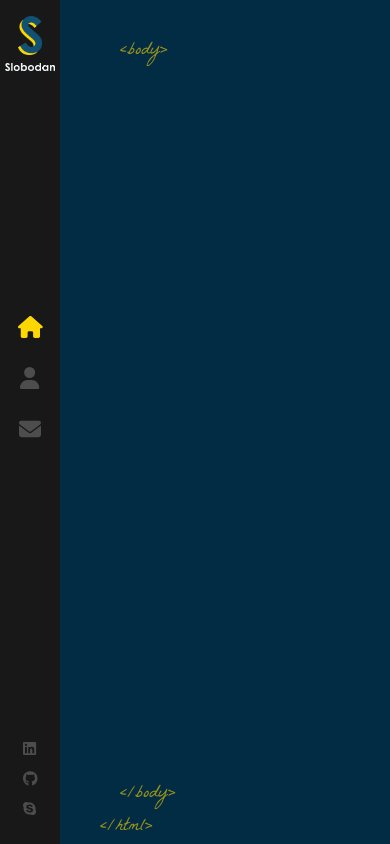
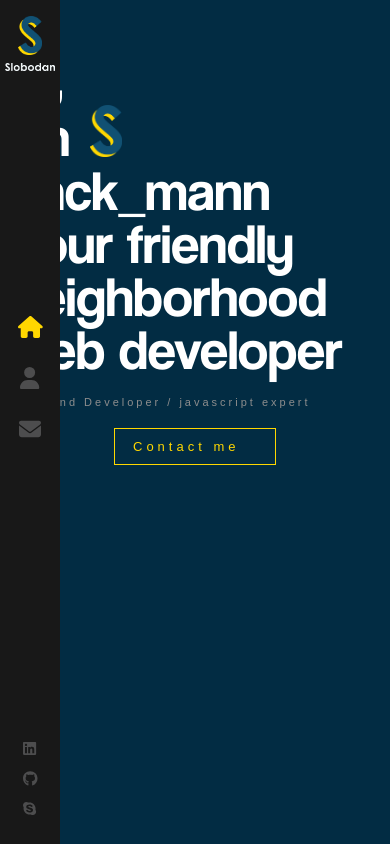
Before and after one commit to kingcaliente/LP-Portfolio, a React (Create React App) app: page / in a window 390 px wide. Built offline with nearby package versions, Linux system fonts and the light colour scheme.

Commit message:
update to Homepage and Layout

```diff
--- a/src/App.js
+++ b/src/App.js
@@ -1,12 +1,17 @@
+import { Routes, Route } from "react-router-dom";
+import Home from './components/Home'
+import Layout from './components/Layout'
 import "./App.scss";
-import Layout from './components/Layout'
-import { Routes, Route } from "react-router-dom";
+
+
 
 function App() {
   return (
     <>
-    <Routes>
-      <Route path="/" element={<Layout />} />
+      <Routes>
+        <Route path="/" element={<Layout />}>
+          <Route index element={<Home />} />
+      </Route>
     </Routes>
     </>
   )
--- /dev/null
+++ b/src/components/Home/index.js
@@ -0,0 +1,25 @@
+import { Link } from 'react-router-dom';
+import LogoTitle from '../../assets/images/logo-s.png';
+import '../Home/index.scss';
+
+
+const Home = () => {
+
+    return (
+        <div className="container home-page">
+            <div className="text-zone">
+                <h1>Hi, <br /> I'm
+                    <img src={LogoTitle} alt="developer" />
+                    nack_mann
+                    <br />
+                    your friendly neighborhood web developer
+                </h1>
+                <h2>Frontend Developer / javascript expert</h2>
+                <Link to="/contact" className="flat-button">Contact me</Link>
+            </div>
+        </div>
+    );
+}
+
+
+export default Home
--- /dev/null
+++ b/src/components/Home/index.scss
@@ -0,0 +1,126 @@
+.home-page {
+    .text-zone {
+      position: absolute;
+      left: 10%;
+      top: 50%;
+      transform: translateY(-50%);
+      width: 40%;
+      max-height: 90%;
+    }
+
+    h1 {
+      color: #fff;
+      font-size: 56px;
+      line-height: 53px;
+      margin: 0;
+      font-family: 'Coolvetica';
+      font-weight: 400;
+
+      &:before {
+        content: '<h1>';
+        font-family: 'La Belle Aurore', cursive;
+        color: #ffd700;
+        font-size: 18px;
+        position: absolute;
+        margin-top: -40px;
+        left: -15px;
+        opacity: 0.6;
+      }
+
+      &:after {
+        content: '<h1/>';
+        font-family: 'La Belle Aurore', cursive;
+        color: #ffd700;
+        font-size: 18px;
+        position: absolute;
+        margin-top: 18px;
+        margin-left: 20px;
+        animation: fadeIn 1s 1.7s backwards;
+        opacity: 0.6;
+      }
+
+      img {
+        margin-left: 20px;
+        opacity: 0;
+        width: 32px;
+        height: auto;
+        animation: rotateIn 1s linear both;
+        animation-delay: 1.4s;
+      }
+    }
+
+    h2 {
+      color: #8d8d8d;
+      margin-top: 20px;
+      font-weight: 400;
+      font-size: 11px;
+      font-family: sans-serif;
+      letter-spacing: 3px;
+      animation: fadeIn 1s 1.8s backwards;
+    }
+
+    .flat-button {
+      color: #ffd700;
+      font-size: 13px;
+      font-weight: 400;
+      letter-spacing: 4px;
+      font-family: sans-serif;
+      text-decoration: none;
+      padding: 10px 18px;
+      border: 1px solid #ffd700;
+      margin-top: 25px;
+      float: left;
+      animation: fadeInAnimation 1s 1.8s backwards;
+      white-space: nowrap;
+
+      &:hover {
+        background: #ffd700;
+        color: #333;
+      }
+    }
+  }
+
+
+
+  @media screen and (max-width: 1200px) {
+    .tags,
+    .home-page h1:before,
+    .home-page h1:after {
+      display: none;
+    }
+
+    .home-page .text-zone {
+      position: initial;
+      width: 100%;
+      transform: none;
+      padding: 10px;
+      box-sizing: border-box;
+    }
+
+    .home-page .flat-button {
+      float: none;
+      display: block;
+      margin: 20px auto 0 auto;
+      width: 124px;
+    }
+
+    .logo-container {
+      position: relative;
+      width: 100px;
+      height: auto;
+      top: 50px;
+      right: 0;
+      box-sizing: border-box;
+      margin: auto;
+      left: 0;
+    }
+
+    .logo-container svg {
+      position: absolute;
+      top: auto;
+      right: auto;
+      bottom: auto;
+      left: 0;
+      margin: auto;
+    }
+  }
--- a/src/components/Layout/index.scss
+++ b/src/components/Layout/index.scss
@@ -22,3 +22,18 @@
   .bottom-tag-html {
     margin-left: -20px;
   }
+
+  .container {
+    width: 100%;
+    will-change: contents;
+    height: 90%;
+    min-height: 566px;
+    position: absolute;
+    opacity: 0;
+    top: 5%;
+    margin: 0 auto;
+    z-index: 1;
+    transform-style: preserve-3d;
+    animation: fadeIn 1s forwards;
+    animation-delay: 1s;
+  }
--- a/src/components/Sidebar/index.js
+++ b/src/components/Sidebar/index.js
@@ -19,14 +19,14 @@
             <img className="sub-logo" src={LogoSubtitle} alt="LP" />
         </Link>
         <nav>
-        <NavLink exact="true" activeClassName="active" to="/">
+        <NavLink exact="true" activeclassname="active" to="/">
 
             <FontAwesomeIcon icon={faHome} color="#4d4d4e" />
         </NavLink>
-        <NavLink exact="true" activeClassName="active" className="about-link" to="/about">
+        <NavLink exact="true" activeclassname="active" className="about-link" to="/about">
             <FontAwesomeIcon icon={faUser} color="#4d4d4e" />
         </NavLink>
-        <NavLink exact="true" activeClassName="active" className="contact-link" to="/contact">
+        <NavLink exact="true" activeclassname="active" className="contact-link" to="/contact">
             <FontAwesomeIcon icon={faEnvelope} color="#4d4d4e" />
         </NavLink>
 
```
Also changed, not shown: src/assets/images/LP_(Logo).png (added).
